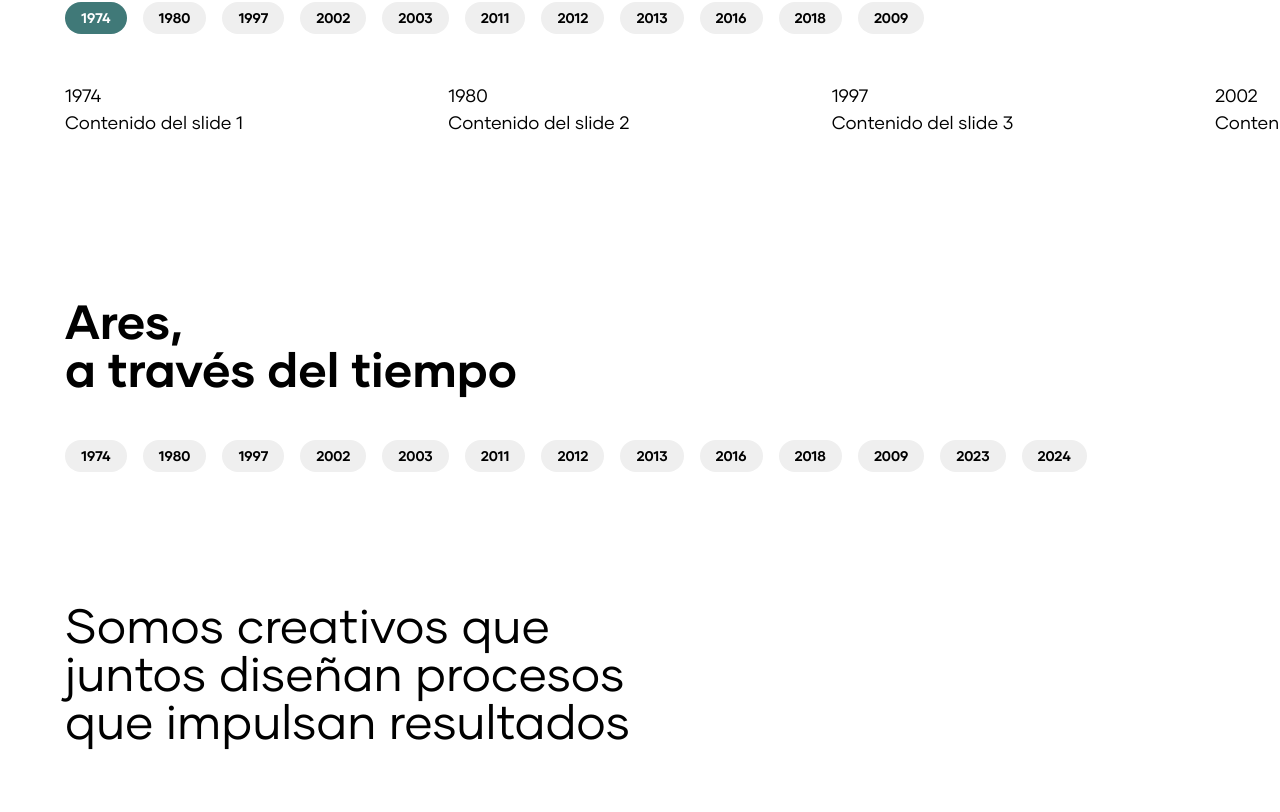
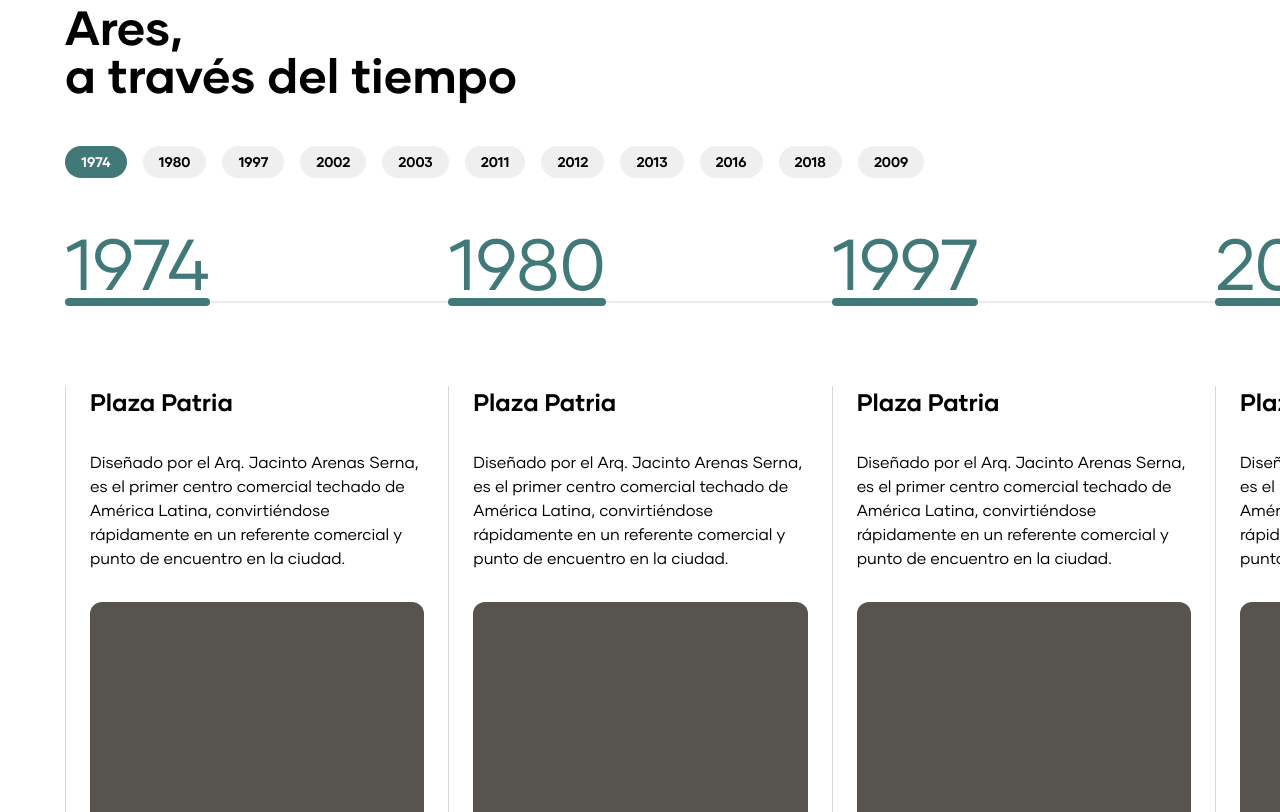
Before and after one commit to gahm83/wasnt-me, a Next.js app: page /el-estudio in a window 1280 px wide. Shown: the part 2208-3020 px from the top of the page. Built offline with nearby package versions, Linux system fonts and the light colour scheme.

Commit message:
Update: El estudio

```diff
--- a/src/app/components/atoms/icons/icon-arrow-right.js
+++ b/src/app/components/atoms/icons/icon-arrow-right.js
@@ -1,12 +1,14 @@
 import Link from "next/link";
 
-export default function IconArrowRight({className}) {
+export default function IconArrowRight({className, isAlt = false}) {
 
   return (
     <span className="flex items-center justify-center w-4 h-4">
-      <svg width="12" height="8" viewBox="0 0 12 8" fill="none" xmlns="http://www.w3.org/2000/svg">
-        <path d="M7.33341 8L6.40008 7.03333L8.76675 4.66667H0.666748V3.33333H8.76675L6.40008 0.966667L7.33341 0L11.3334 4L7.33341 8Z" fill="#A1A1A1" />
-      </svg>
+      {
+        isAlt
+        ? <svg xmlns="http://www.w3.org/2000/svg" width="20" height="20" viewBox="0 0 512 512"><path fill="none" stroke="#A1A1A1" stroke-linecap="square" stroke-miterlimit="10" stroke-width="48" d="M244 400L100 256l144-144M120 256h292"/></svg>
+        : <svg xmlns="http://www.w3.org/2000/svg" width="20" height="20" viewBox="0 0 512 512"><path fill="none" stroke="#A1A1A1" stroke-linecap="square" stroke-miterlimit="10" stroke-width="48" d="m268 112l144 144l-144 144m124-144H100"/></svg>
+      }
     </span>
   );
 }
--- /dev/null
+++ b/src/app/components/molecules/card-bio.js
@@ -0,0 +1,15 @@
+import PrimaryButton from "../atoms/button";
+
+export default function CardBio({ schema = "normal"}) {
+  const lightForeground = schema == "light";
+  return (
+    <article>
+      <figure className="bg-stone-600 aspect-[0.96/1] w-full m-0 p-0 rounded-xl"></figure>
+      <div className="flex flex-col items-start py-3">
+        <h2 className="text-xl font-bold">Alejandro Arenas</h2>
+        <p className="text-[#A1A1A1] pb-6">CEO</p>
+        <a href="" className="flex items-center justify-center px-4 h-10 font-bold bg-[#636B69] text-white rounded-full text-sm">Ver biograía</a>
+      </div>
+    </article>
+  );
+}
--- a/src/app/components/projectSlideshow.js
+++ b/src/app/components/projectSlideshow.js
@@ -9,7 +9,7 @@ import 'swiper/css';
 
 import PrimaryButton from './atoms/button';
 import SectionTitle from './atoms/sectionTitle';
-import Card from './molecules/card';
+import Card from './molecules/card-project';
 import TagList from './molecules/tag-list';
 
 export default function ProjectSlideshow({
--- a/src/app/components/relatedProjectsSllideshow.js
+++ b/src/app/components/relatedProjectsSllideshow.js
@@ -9,7 +9,7 @@ import 'swiper/css';
 
 import PrimaryButton from './atoms/button';
 import SectionTitle from './atoms/sectionTitle';
-import Card from './molecules/card';
+import Card from './molecules/card-project';
 import TagList from './molecules/tag-list';
 
 export default function RelatedProjectSlideshow({
--- /dev/null
+++ b/src/app/components/slideshow-bios.js
@@ -0,0 +1,60 @@
+'use client'
+// Import Swiper React components
+import { Swiper, SwiperSlide } from 'swiper/react';
+import { Navigation } from 'swiper/modules';
+
+import 'swiper/css';
+
+import PrimaryButton from './atoms/button';
+import SectionTitle from './atoms/sectionTitle';
+import Card from './molecules/card-project';
+import TagList from './molecules/tag-list';
+import CardBio from './molecules/card-bio';
+
+export default function SlideshowBios({
+  title = "Título",
+  isChild = false
+}) {
+  const slideLabels = [
+    '1974',
+    '1980',
+    '1997',
+    '2002',
+    '2003',
+    '2011',
+    '2012',
+    '2013',
+    '2016',
+    '2018',
+    '2009',
+    '2023',
+    '2024',
+  ];
+
+  const pagination = {
+    clickable: true,
+    renderBullet: function (index, className) {
+      return `<span class="${className}">${slideLabels[index]}</span>`;
+    },
+  };
+
+  return (
+    <section className="overflow-x-hidden">
+      <div className={`w-full max-w-[1150px] mx-auto space-y-12 ${isChild ? 'py-10' : 'py-24'}`}>
+      <h2 className="text-5xl text-[#636B69] font-bold">Otras biografías</h2>
+      <Swiper
+          modules={[Navigation]}
+          spaceBetween={24}
+          slidesPerView={3}
+          navigation>
+        {
+        slideLabels.map((label, index) => (
+          <SwiperSlide key={index}>
+            <CardBio />
+          </SwiperSlide>
+        ))}
+      </Swiper>
+      </div>
+    </section>
+  );
+}
--- a/src/app/components/slideshow-timeline.js
+++ b/src/app/components/slideshow-timeline.js
@@ -7,7 +7,7 @@ import 'swiper/css';
 
 import PrimaryButton from './atoms/button';
 import SectionTitle from './atoms/sectionTitle';
-import Card from './molecules/card';
+import Card from './molecules/card-project';
 import TagList from './molecules/tag-list';
 
 export default function SlideshowTimeline({
@@ -40,6 +40,7 @@ export default function SlideshowTimeline({
   return (
     <section className="overflow-x-hidden">
       <div className={`w-full max-w-[1150px] mx-auto space-y-12 ${isChild ? 'py-10' : 'py-24'}`}>
+      <h1 className="text-5xl font-bold">Ares, <br />a través del tiempo</h1>
       <Swiper
         pagination={pagination}
         modules={[Pagination]}
@@ -48,8 +49,17 @@ export default function SlideshowTimeline({
         {
         slideLabels.map((label, index) => (
           <SwiperSlide key={index}>
-            <h2>{label}</h2>
-            <p>Contenido del slide {index + 1}</p>
+            <div className="flex flex-col space-y-20">
+              <div className="flex items-center justify-start relative before:block before:w-full before:h-px before:content-[''] before:absolute before:bottom-1 before:translate-y-1/2 before:bg-black/15">
+                <h2 className="text-7xl relative text-[#407978] [&_span]:block after:block after:w-full after:h-2 after:content-[''] after:relative after:bg-[#407978] after:rounded-full">{label}</h2>
+              </div>
+              <div className="flex flex-col px-6 text-base space-y-8 border-l border-black/15">
+                <h2 className="text-2xl text-black font-bold">Plaza Patria</h2>
+                <p>Diseñado por el Arq. Jacinto Arenas Serna, es el primer centro comercial techado de América Latina, convirtiéndose rápidamente en un referente comercial y punto de encuentro en la ciudad.</p>
+                <figure className="m-0 p-0 aspect-square bg-stone-600 rounded-xl"></figure>
+              </div>
+
+            </div>
           </SwiperSlide>
         ))}
       </Swiper>
--- /dev/null
+++ b/src/app/el-estudio/biografia/page.js
@@ -0,0 +1,44 @@
+import IconArrowRight from "@/app/components/atoms/icons/icon-arrow-right";
+import SlideshowBios from "@/app/components/slideshow-bios";
+import Image from "next/image";
+import Link from "next/link";
+
+export default function Bio() {
+  return (
+    <main>
+      <section>
+        <div className="w-full max-w-[1150px] mx-auto pt-48 pb-12 space-y-16">
+          <nav className="flex items-center space-x-2 text-sm font-bold [&_a]:text-[#A1A1A1]">
+            <IconArrowRight isAlt />
+            <Link href="/el-estudio">El Estudio</Link>
+          </nav>
+          <div className="grid grid-cols-2 gap-16">
+            <div className="flex flex-col space-y-12 ">
+              <div>
+
+                <h2 className="text-5xl text-[#636B69] font-bold">Jacinto Arenas</h2>
+                <p className="text-[#A1A1A1]">CEO</p>
+              </div>
+              <div className="space-y-6">
+                <p>Jacinto Arenas ha llevado a cabo su desarrollo profesional en Ares Arquitectos, firma especializada en el diseño arquitectónico y de interiores de géneros como centros comerciales, usos mixtos, hoteles, vivienda vertical y espacios de retail entre otros.</p>
+                <p>Bajo su dirección, Ares Arquitectos se ha convertido en una de las empresas líderes del ramo de la arquitectura en México, además de haber realizado proyectos en 14 países.</p>
+                <p>Ares ha recibido en 6 ocasiones el ICSC Latin America Shopping Center Awards, en otras tres ha sido galardonado con el premio CIDI de Interiorismo, además de haber recibido el reconocimiento “INSPIRA” Trayectorias 2013 de la revista México Design.</p>
+                <h2 className="text-2xl text-[#636B69] font-bold">Directores</h2>
+                <p>Es arquitecto egresado del Instituto de Estudios Superiores de Occidente (ITESO), además de contar con la maestría “Executive MBA” impartida por la escuela de negocios IPADE y el “Diplomado en Evaluación y Formulación de Proyectos de Inversión” de la Universidad Panamericana de Guadalajara</p>
+              </div>
+            </div>
+            <div className="flex flex-col items-end space-y-8">
+              <figure className="w-full aspect-square m-0 p-0 bg-stone-600 rounded-xl"></figure>
+              <nav className="flex space-x-4 text-xs [&_a]:text-[#636B69] [&_a]:font-bold">
+                <a href="">Instagram</a>
+                <a href="">Linkedin</a>
+                <a href="">Facebook</a>
+              </nav>
+            </div>
+          </div>
+        </div>
+      </section>
+      <SlideshowBios />
+    </main>
+  );
+}
--- a/src/app/el-estudio/page.js
+++ b/src/app/el-estudio/page.js
@@ -86,26 +86,6 @@ export default function Home() {
       </section>
       <SlideshowTimeline />
       <section>
-        <div className="w-full max-w-[1150px] mx-auto py-16 space-y-12">
-          <h1 className="text-5xl font-bold">Ares, <br />a través del tiempo</h1>
-          <nav className="flex space-x-4 [&>a]:block [&>a]:bg-[#EFEFEF] [&>a]:rounded-full [&>a]:font-bold [&>a]:text-sm [&>a]:py-[6px] [&>a]:px-4">
-            <a href="">1974</a>
-            <a href="">1980</a>
-            <a href="">1997</a>
-            <a href="">2002</a>
-            <a href="">2003</a>
-            <a href="">2011</a>
-            <a href="">2012</a>
-            <a href="">2013</a>
-            <a href="">2016</a>
-            <a href="">2018</a>
-            <a href="">2009</a>
-            <a href="">2023</a>
-            <a href="">2024</a>
-          </nav>
-        </div>
-      </section>
-      <section>
         <div className="w-full max-w-[1150px] mx-auto py-16">
           <div className="w-1/2 mb-16">
             <h1 className="text-5xl">Somos creativos que juntos diseñan procesos que impulsan resultados</h1>
--- a/src/app/proyectos/categoria/page.js
+++ b/src/app/proyectos/categoria/page.js
@@ -3,7 +3,7 @@ import FooterHero from "../../components/molecules/hero-footer";
 import TagList from "../../components/molecules/tag-list";
 import IconSearch from "../../components/atoms/icons/icon-search";
 import IconSort from "@/app/components/atoms/icons/icon-sort";
-import Card from "@/app/components/molecules/card";
+import Card from "@/app/components/molecules/card-project";
 import IconArrowRight from "@/app/components/atoms/icons/icon-arrow-right";
 
 export default function Home() {
--- a/src/app/proyectos/proyecto/page.js
+++ b/src/app/proyectos/proyecto/page.js
@@ -6,7 +6,7 @@ import TagList from "../../components/molecules/tag-list";
 import IconSearch from "../../components/atoms/icons/icon-search";
 import IconArrowRight from "@/app/components/atoms/icons/icon-arrow-right";
 import IconSort from "@/app/components/atoms/icons/icon-sort";
-import Card from "@/app/components/molecules/card";
+import Card from "@/app/components/molecules/card-project";
 import { Swiper, SwiperSlide } from 'swiper/react';
 import { Navigation, Scrollbar } from 'swiper/modules';
 
```
Also changed, not shown: src/app/components/molecules/card-project.js (renamed from src/app/components/molecules/card.js).
